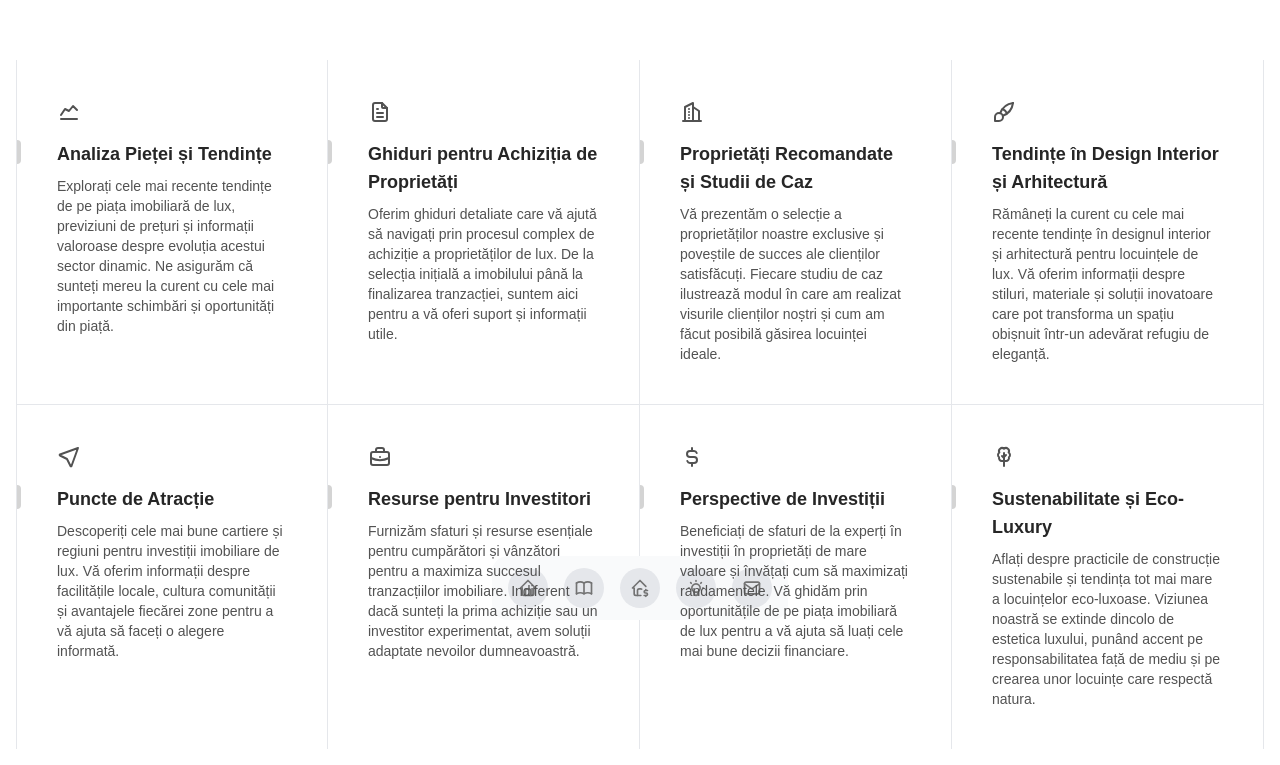
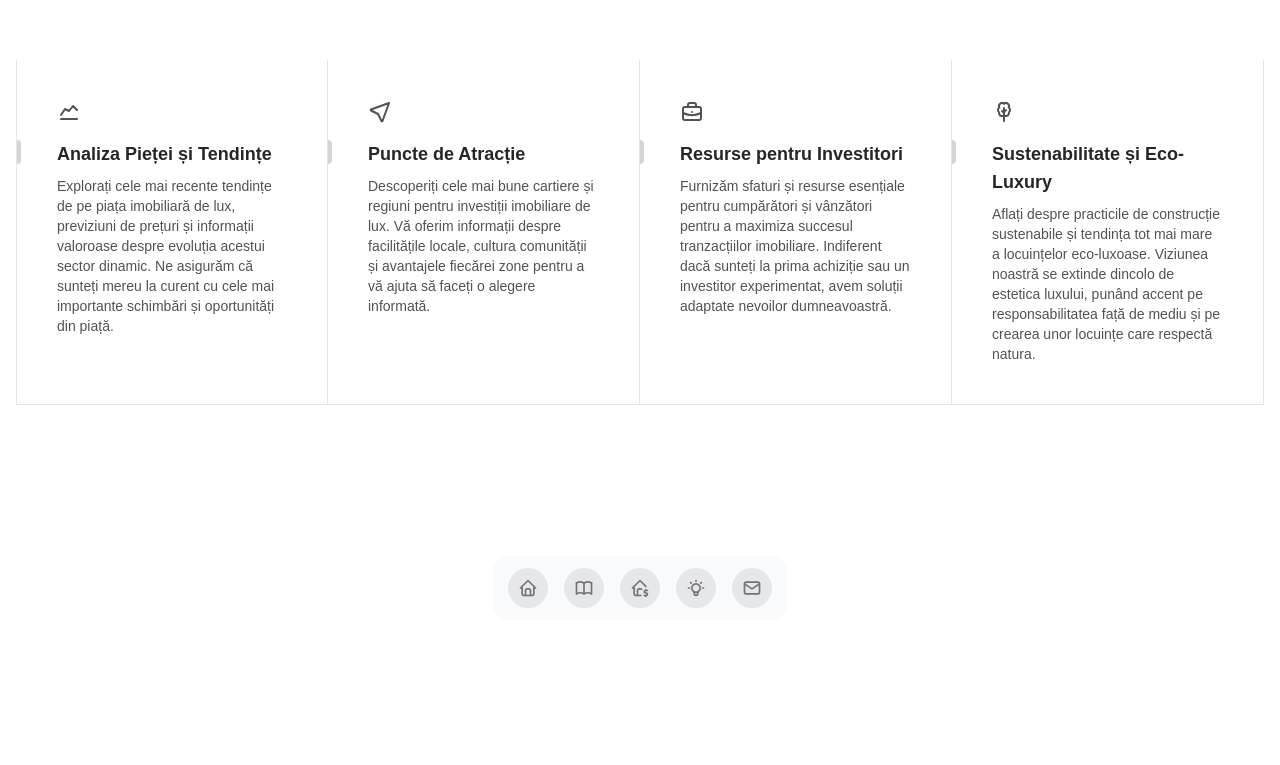
Before and after one commit to alexvieru1/us-estate, a Next.js app: page /insights in a window 1280 px wide. Shown: the part 164-929 px from the top of the page. After the commit the page ends 800 px from the top, so only its background shows below. Built offline with nearby package versions, Linux system fonts and the light colour scheme.

Commit message:
added more photos and changed insights

```diff
--- a/app/(routes)/insights/page.tsx
+++ b/app/(routes)/insights/page.tsx
@@ -64,24 +64,24 @@ const page = () => {
         "Explorați cele mai recente tendințe de pe piața imobiliară de lux, previziuni de prețuri și informații valoroase despre evoluția acestui sector dinamic. Ne asigurăm că sunteți mereu la curent cu cele mai importante schimbări și oportunități din piață.",
       icon: <IconChartLine />,
     },
-    {
-      title: "Ghiduri pentru Achiziția de Proprietăți",
-      description:
-        "Oferim ghiduri detaliate care vă ajută să navigați prin procesul complex de achiziție a proprietăților de lux. De la selecția inițială a imobilului până la finalizarea tranzacției, suntem aici pentru a vă oferi suport și informații utile.",
-      icon: <IconFileText />,
-    },
-    {
-      title: "Proprietăți Recomandate și Studii de Caz",
-      description:
-        "Vă prezentăm o selecție a proprietăților noastre exclusive și poveștile de succes ale clienților satisfăcuți. Fiecare studiu de caz ilustrează modul în care am realizat visurile clienților noștri și cum am făcut posibilă găsirea locuinței ideale.",
-      icon: <IconBuildingSkyscraper />,
-    },
-    {
-      title: "Tendințe în Design Interior și Arhitectură",
-      description:
-        "Rămâneți la curent cu cele mai recente tendințe în designul interior și arhitectură pentru locuințele de lux. Vă oferim informații despre stiluri, materiale și soluții inovatoare care pot transforma un spațiu obișnuit într-un adevărat refugiu de eleganță.",
-      icon: <IconBrush />,
-    },
+    // {
+    //   title: "Ghiduri pentru Achiziția de Proprietăți",
+    //   description:
+    //     "Oferim ghiduri detaliate care vă ajută să navigați prin procesul complex de achiziție a proprietăților de lux. De la selecția inițială a imobilului până la finalizarea tranzacției, suntem aici pentru a vă oferi suport și informații utile.",
+    //   icon: <IconFileText />,
+    // },
+    // {
+    //   title: "Proprietăți Recomandate și Studii de Caz",
+    //   description:
+    //     "Vă prezentăm o selecție a proprietăților noastre exclusive și poveștile de succes ale clienților satisfăcuți. Fiecare studiu de caz ilustrează modul în care am realizat visurile clienților noștri și cum am făcut posibilă găsirea locuinței ideale.",
+    //   icon: <IconBuildingSkyscraper />,
+    // },
+    // {
+    //   title: "Tendințe în Design Interior și Arhitectură",
+    //   description:
+    //     "Rămâneți la curent cu cele mai recente tendințe în designul interior și arhitectură pentru locuințele de lux. Vă oferim informații despre stiluri, materiale și soluții inovatoare care pot transforma un spațiu obișnuit într-un adevărat refugiu de eleganță.",
+    //   icon: <IconBrush />,
+    // },
     {
       title: "Puncte de Atracție",
       description:
@@ -94,12 +94,12 @@ const page = () => {
         "Furnizăm sfaturi și resurse esențiale pentru cumpărători și vânzători pentru a maximiza succesul tranzacțiilor imobiliare. Indiferent dacă sunteți la prima achiziție sau un investitor experimentat, avem soluții adaptate nevoilor dumneavoastră.",
       icon: <IconBriefcase />,
     },
-    {
-      title: "Perspective de Investiții",
-      description:
-        "Beneficiați de sfaturi de la experți în investiții în proprietăți de mare valoare și învățați cum să maximizați randamentele. Vă ghidăm prin oportunitățile de pe piața imobiliară de lux pentru a vă ajuta să luați cele mai bune decizii financiare.",
-      icon: <IconCurrencyDollar />,
-    },
+    // {
+    //   title: "Perspective de Investiții",
+    //   description:
+    //     "Beneficiați de sfaturi de la experți în investiții în proprietăți de mare valoare și învățați cum să maximizați randamentele. Vă ghidăm prin oportunitățile de pe piața imobiliară de lux pentru a vă ajuta să luați cele mai bune decizii financiare.",
+    //   icon: <IconCurrencyDollar />,
+    // },
     {
       title: "Sustenabilitate și Eco-Luxury",
       description:
--- a/app/(routes)/our-story/page.tsx
+++ b/app/(routes)/our-story/page.tsx
@@ -113,7 +113,7 @@ const page = () => {
       ),
       badge: "Misiunea Noastra",
       image:
-        "https://img.freepik.com/free-photo/modern-minimalist-office_23-2151780700.jpg?t=st=1729851409~exp=1729855009~hmac=931cea8188a986da3dbff624770d4af4fb1e5a9856926076a86af59703a0bdbd&w=1380",
+        "https://i.roamcdn.net/prop/imo/gallery-full-1200w-watermark/3b629661e59bd4ffebba2a546440332b/-eyJvdyI6IkNFTlRSQUxOT1JEIn0%3D/prod-property-core-backend-media-imo/82212390/fdb9c596-567e-4194-9232-83bd63c8eb1b.jpg",
     },
     {
       title: "Experti in domeniu",
--- a/app/(routes)/properties/page.tsx
+++ b/app/(routes)/properties/page.tsx
@@ -75,7 +75,7 @@ const page = () => {
       ], // Random features
     },
     {
-      title: "Spatiu Comercial / One Cotroceni Park",
+      title: "Spatiu Comercial One Cotroceni Park",
       src: "https://i.roamcdn.net/prop/imo/gallery-full-1200w-watermark/96dac4cdb3361e1cf69947b975046f6f/-eyJvdyI6IkNFTlRSQUxOT1JEIn0%3D/prod-property-core-backend-media-imo/83109439/8b078c0d-5946-417a-b3f2-bf2d1468469b.jpg",
       images: [
         "https://i.roamcdn.net/prop/imo/gallery-full-1200w-watermark/dacb89cea3657c59d966801e13e08d7a/-eyJvdyI6IkNFTlRSQUxOT1JEIn0%3D/prod-property-core-backend-media-imo/83108826/7034eaa4-fabd-44c2-9cc6-09ce09e85f94.jpg",
```
